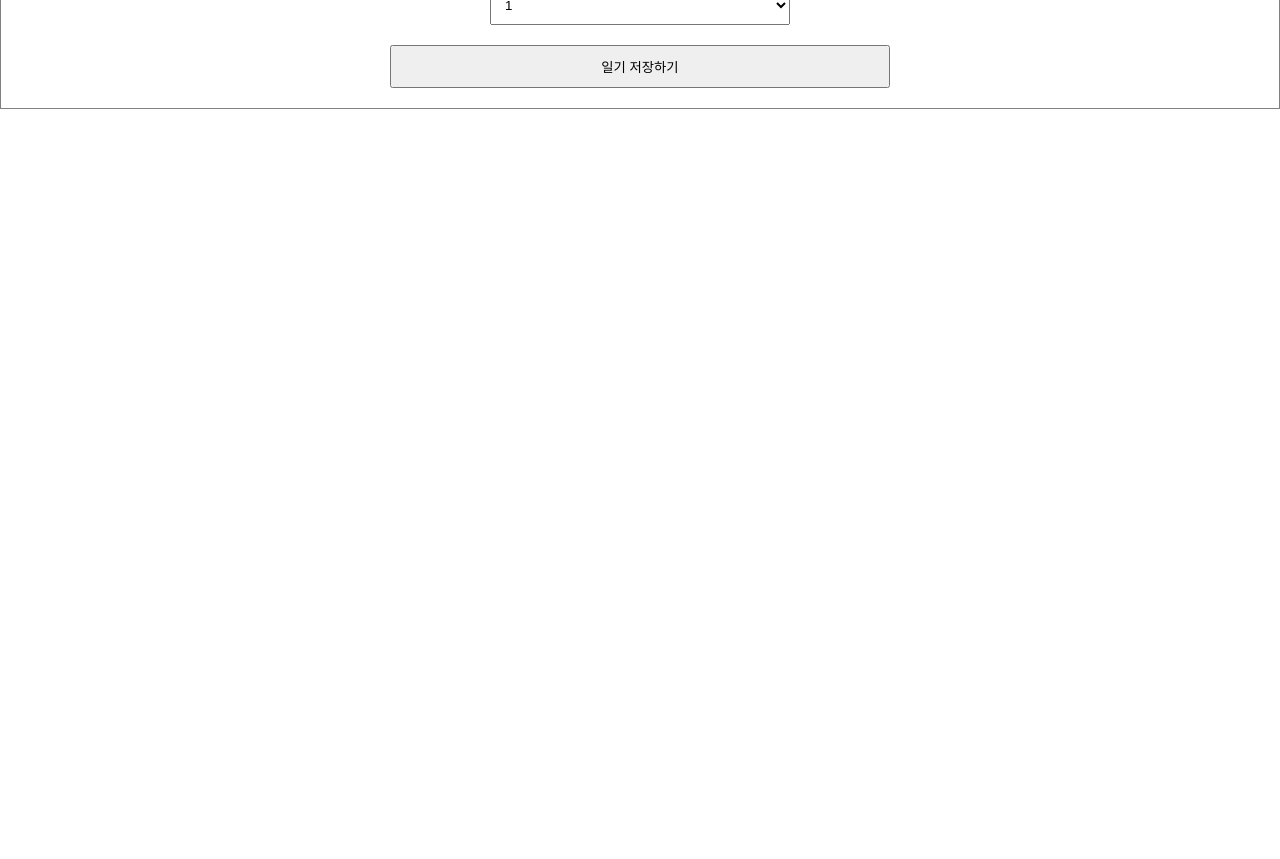
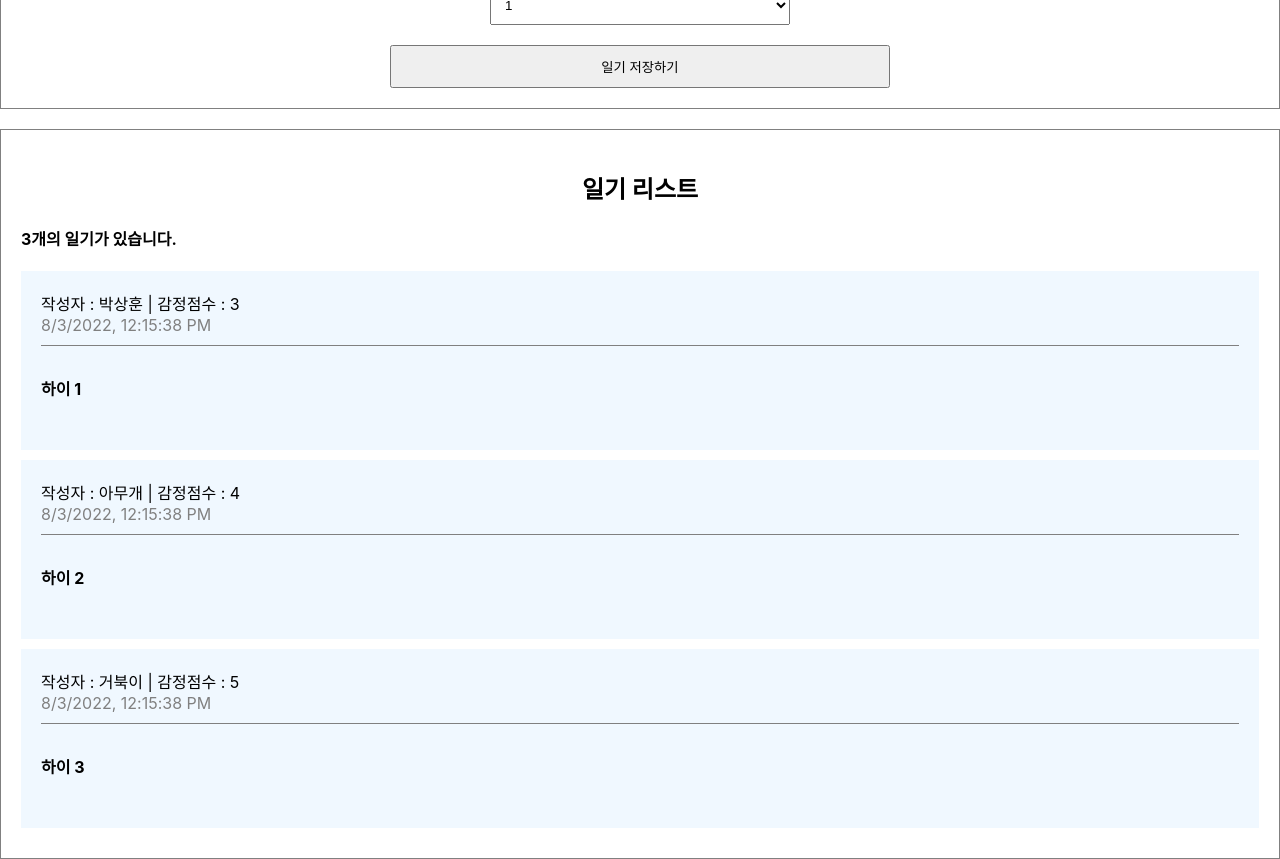
Before and after one commit to pung8146/reactGame, a React (Create React App) app in the folder simplediary/: page / in a window 1280 px wide. Shown: the part 440-1299 px from the top of the page. Before the commit the page ends 800 px from the top, so only its background shows below. Built offline with nearby package versions, Linux system fonts and the light colour scheme.

Commit message:
Diary LIst,Item ,Editor 컴포넌트를 만들었습니다.

```diff
--- a/simplediary/src/App.css
+++ b/simplediary/src/App.css
@@ -25,3 +25,39 @@
   padding: 10px;
   cursor: pointer;
 }
+
+/* list */
+
+.DiaryList {
+  border: 1px solid gray;
+  padding: 20px;
+  margin-top: 20px;
+}
+
+.DiaryList h2 {
+  text-align: center;
+}
+
+/* item */
+
+.DiaryItem {
+  background-color: aliceblue;
+  margin-bottom: 10px;
+  padding: 20px;
+}
+
+.DiaryItem .info{
+  border-bottom: 1px solid gray;
+  padding-bottom: 10px;
+  margin-bottom: 10px;
+}
+
+.DiaryItem .date{
+  color: gray;
+}
+
+.DiaryItem .content {
+  font-weight: bold;
+  margin-bottom: 30px;
+  margin-top: 30px;
+}
--- a/simplediary/src/App.js
+++ b/simplediary/src/App.js
@@ -1,11 +1,38 @@
 import './App.css';
+import DiaryList from './DiaryList';
 import DiaryEditor from './DirayEditor';
+
+const  dummyList = [
+  {
+    id:1,
+    author: "박상훈",
+    content:'하이 1',
+    emotion: 3,
+    created_date : new Date().getTime(),
+  },
+  {
+    id:2,
+    author: "아무개",
+    content:'하이 2',
+    emotion: 4,
+    created_date : new Date().getTime(),
+  },
+  {
+    id:3,
+    author: "거북이 ",
+    content:'하이 3',
+    emotion: 5,
+    created_date : new Date().getTime(),
+
+  }
+]
 
 function App() {
   return (
     <div className="App">
       <h2>일기장</h2>
       <DiaryEditor />
+      <DiaryList diaryList={dummyList} />
     </div>
   );
 }
--- /dev/null
+++ b/simplediary/src/DiaryItem.js
@@ -0,0 +1,12 @@
+const DiaryItem = ({author,content,created_date,emotion,id}) => {
+    return <div className="DiaryItem">
+        <div className="info">
+            <span> 작성자 : {author} | 감정점수 : {emotion} </span>
+            <br />
+            <span className="date">{new Date(created_date).toLocaleString()}</span>
+        </div>
+        <div className="content">{content}</div>
+    </div>
+}
+
+export default DiaryItem;
--- /dev/null
+++ b/simplediary/src/DiaryList.js
@@ -0,0 +1,21 @@
+import DiaryItem from './DiaryItem.js'
+
+const DiaryList = ({ diaryList }) => {
+    console.log(diaryList)
+    return (
+    <div className="DiaryList">
+        <h2>일기 리스트</h2>
+        <h4>{diaryList.length}개의 일기가 있습니다.</h4>
+    <div>
+        {diaryList.map((it) => (
+            <DiaryItem key={it.id} {...it} />
+        ))}
+    </div>
+    </div>
+)}
+
+DiaryList.defaultProps = {
+    diaryList :         [],
+}
+
+export default DiaryList;
--- a/simplediary/src/DirayEditor.js
+++ b/simplediary/src/DirayEditor.js
@@ -1,6 +1,8 @@
-import {useState} from 'react'
+import {useState , useRef} from 'react'
 
 const DiaryEditor = () => {
+    const authorInput = useRef();
+    const contentInput = useRef();
 
     const [state, setState] = useState({
         author: "",
@@ -16,7 +18,15 @@
     }
 
     const handleSubmit = (e) => {
-        console.log(state);
+        if(state.author.length < 1) {
+            authorInput.current.focus();
+            return;
+        }
+        if(state.content.length < 5) {
+            contentInput.current.focus();
+            return;
+        }
+
         alert('저장 성공')
     }
 
@@ -24,12 +34,14 @@
         <h2>오늘의 일기</h2>
         <div>
             <input
+                ref={authorInput}
                 name="author"
                 value={state.author}
                 onChange={handleChangeState}/>
         </div>
         <div>
             <textarea
+                ref={contentInput}
                 name='content'
                 value={state.content}
                 onChange={handleChangeState}/>
```
